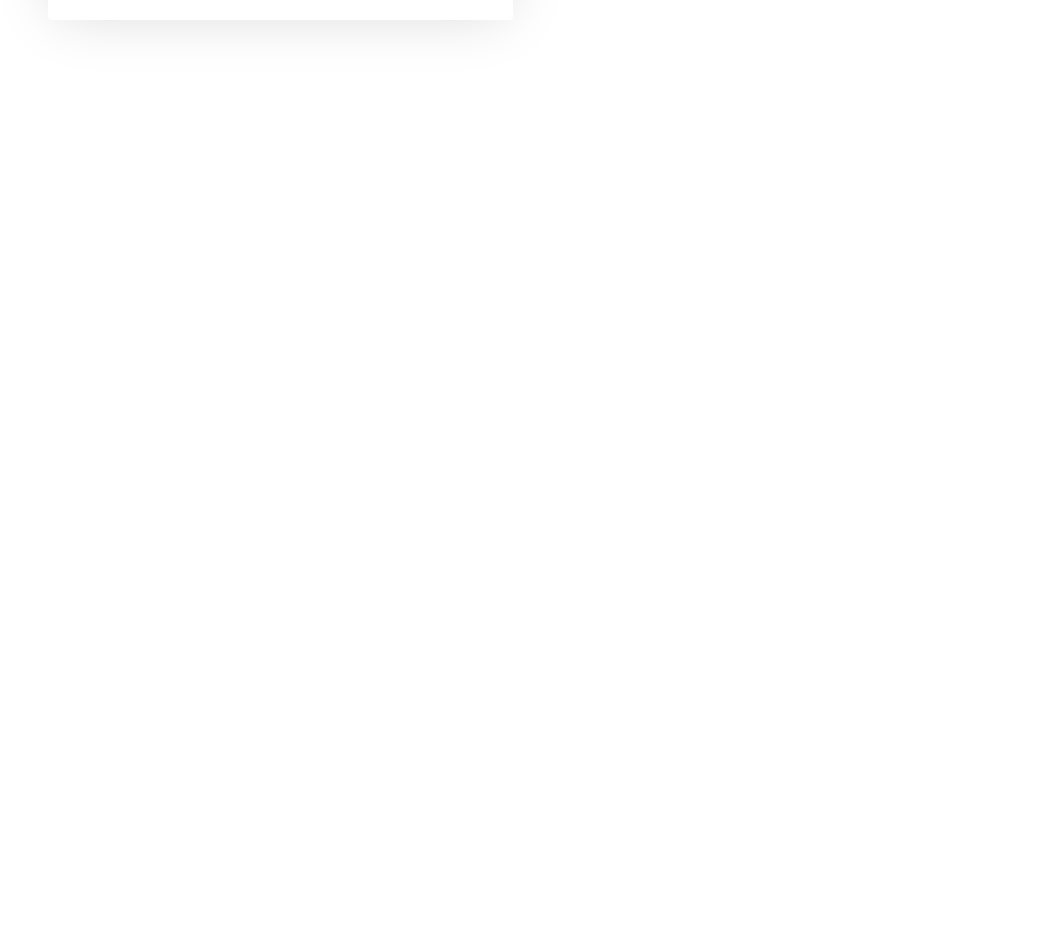
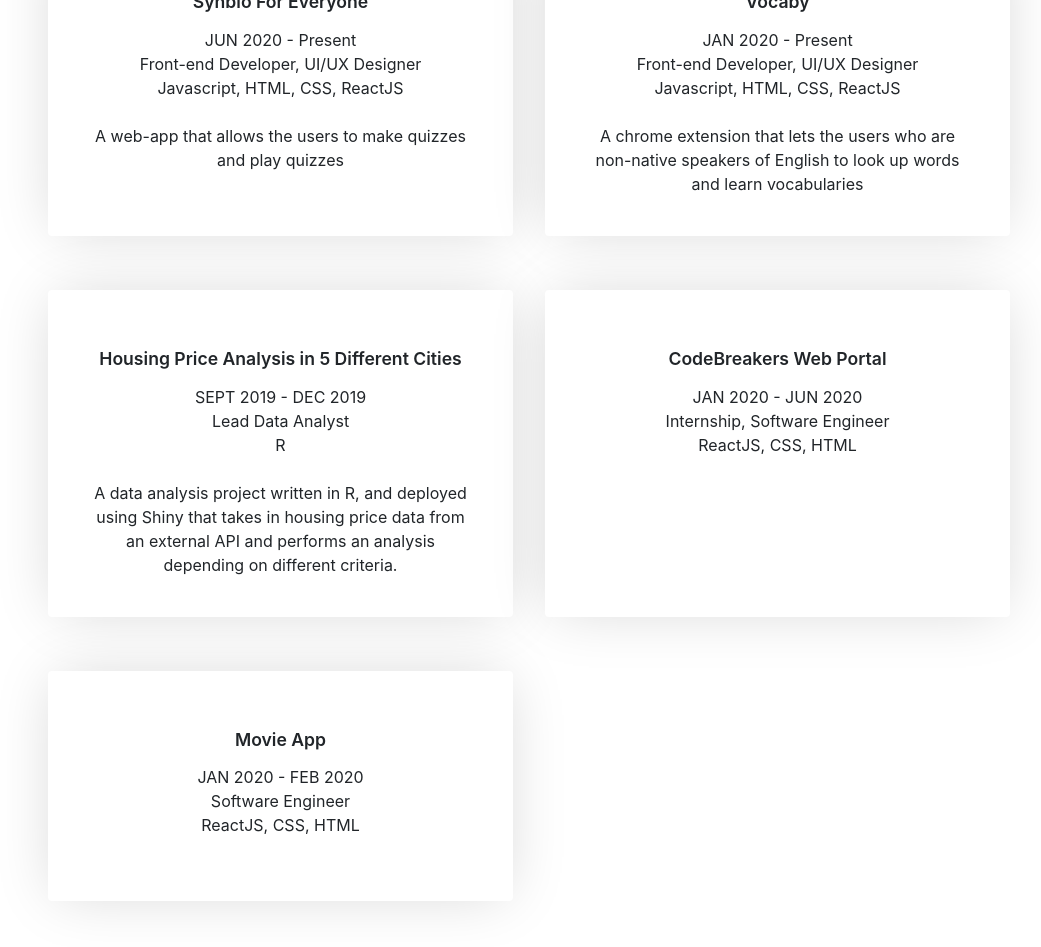
Before and after one commit to JinSon12/JinSon, a React (Create React App) app in the folder my-app/: page /Programming in a window 1280 px wide. Shown: the part 1340-2287 px from the top of the page, without its empty margins (239-1280 px from the left). Before the commit the page ends 1419 px from the top, so only its background shows below. Built offline with nearby package versions, Linux system fonts and the light colour scheme.

Commit message:
snap scroll, added more contents

```diff
--- a/my-app/src/data/projects.json
+++ b/my-app/src/data/projects.json
@@ -2,9 +2,11 @@
   {
     "name": "Covid-19 Information Website",
     "language": [
-      "Javascript",
       "HTML",
       "CSS"
+    ],
+    "role": [
+      "Front-end Developer"
     ],
     "date": "MAR 2020 - APR 2020",
     "descr": "A website that provides information about Covid 19 and the current status of the patient numbers in the US, and trends of the number of patients and deaths over 30 days. We used an external API, and fetch for getting the statistics from the data server"
@@ -17,6 +19,10 @@
       "CSS",
       "ReactJS"
     ],
+    "role": [
+      "Front-end Developer",
+      "UI/UX Designer"
+    ],
     "date": "APR 2020 - JUN 2020",
     "descr": "A web-app that allows the users to make quizzes and play quizzes"
   },
@@ -28,7 +34,62 @@
       "CSS",
       "ReactJS"
     ],
+    "role": [
+      "Front-end Developer",
+      "UI/UX Designer"
+    ],
     "date": "JUN 2020 - Present",
     "descr": "A web-app that allows the users to make quizzes and play quizzes"
+  },
+  {
+    "name": "Vocaby",
+    "language": [
+      "Javascript",
+      "HTML",
+      "CSS",
+      "ReactJS"
+    ],
+    "role": [
+      "Front-end Developer",
+      "UI/UX Designer"
+    ],
+    "date": "JAN 2020 - Present",
+    "descr": "A chrome extension that lets the users who are non-native speakers of English to look up words and learn vocabularies"
+  },
+  {
+    "name": "Housing Price Analysis in 5 Different Cities",
+    "language": [
+      "R"
+    ],
+    "role": [
+      "Lead Data Analyst"
+    ],
+    "date": "SEPT 2019 - DEC 2019",
+    "descr": "A data analysis project written in R, and deployed using Shiny that takes in housing price data from an external API and performs an analysis depending on different criteria."
+  },
+  {
+    "name": "CodeBreakers Web Portal",
+    "language": [
+      "ReactJS",
+      "CSS",
+      "HTML"
+    ],
+    "role": [
+      "Internship",
+      "Software Engineer"
+    ],
+    "date": "JAN 2020 - JUN 2020"
+  },
+  {
+    "name": "Movie App",
+    "language": [
+      "ReactJS",
+      "CSS",
+      "HTML"
+    ],
+    "role": [
+      "Software Engineer"
+    ],
+    "date": "JAN 2020 - FEB 2020"
   }
 ]
--- a/my-app/src/dev/Card.js
+++ b/my-app/src/dev/Card.js
@@ -4,6 +4,7 @@ import { ReactComponent as IconDetail } from "../icons/icon-detail.svg";
 import { ReactComponent as IconResp } from "../icons/responsibility.svg";
 import { ReactComponent as IconUser } from "../icons/user.svg";
 import { ReactComponent as IconCurious } from "../icons/curious.svg";
+import { string } from "prop-types";
 
 export default class Card extends Component {
   state = {
@@ -46,11 +47,29 @@ function DetailedCards(props) {
     if (props.ele.date) date = props.ele.date;
     return date;
   }
+
+  const role = () => {
+    let role = [];
+    if (props.ele.role)
+      role = props.ele.role.join(", ");
+    return role;
+  }
+
+  const language = () => {
+    let language = [];
+    if (props.ele.language)
+      language = props.ele.language.join(", ");
+    return language;
+  }
+
   return (
     <div className="card">
       <div>{renderImage()}</div>
       <div className={props.icon ? "card-title icon" : "card-title"}>{props.ele.name}</div>
       <div>{date()}</div>
+      <div>{role()}</div>
+      <div>{language()}</div>
+      <br />
       <div className="card-descr">{props.ele.descr}</div>
     </div>
   )
--- a/my-app/src/dev/Dev.js
+++ b/my-app/src/dev/Dev.js
@@ -3,7 +3,6 @@ import Card from './Card';
 
 import projects from '../data/projects';
 import detailIntro from "../data/introduction-detailIntro";
-console.log(projects);
 
 export default class Dev extends Component {
   state = {
--- a/my-app/src/main/Home.js
+++ b/my-app/src/main/Home.js
@@ -45,6 +45,13 @@ export default class Home extends Component {
 
 function Introduction() {
   const contents = (
+    <div className="section-container">
+      <div className="section first-sec">
+        <div className="title-1 slide-right">
+          Hi, my name is Jin, <br />
+          and I <span className="underline-highlight">love building things</span> <br />
+          that others <span className="underline-highlight">can benefit from</span>.
+        </div>
         <p className="slide-left">
           A little bit more about myself,
           I am currently studying Informatics at the University of Washington in Seattle. <br /><br />
@@ -53,14 +60,44 @@ function Introduction() {
         <br /> <br />
           Aside from building applications, I take pictures, I do UI/UX design and teach.
       </p>
+      </div>
+
+      <div className="section">
+        <div className="d-flex">
+          <div>
+          <p className="emphasis">I am a non-traditional developer in a way</p>
+          <p>
+            Before becoming interested in programming, my main area of focus was biology. Before that, it was psychology and before that it was English.
+            Besides being a student at Univeristy of Washington studying Informatics, I used to be an English to Korean translator/interpreter, English Teacher, and a Manager at a clinic.
+            You could go to my LinkedIn to see what I did for those positions!
+
+            Because I consider myself a late starter, I try to put 120% of my effort into programming, schoolwork and projects,
+            because they allow me to connect with others, share ideas, learn, and practice my skills more. They are all invaluable to me.
+        </p>
+        </div>
+
+        <div>
+          <p className="emphasis">
+            Why I continue building stuff?
+          </p>
+          <p>
+            Because it's fun. There are actually two more reasons.
+            One of the best moments while I am developing stuffs is the moment when I find a solution to a stuck problem after struggling for a while.
+            I just love that ah-ha moment!
+            Another reason why I continue doing what I do is the joy that I get from developing.
+            I believe that the point of developing these ideas and solutions is to empower people, and bring benefits to them.
+            I haven't create a program that millions of users use every day yet, but whenever I see the end result, massive satisfaction hits me!
+            On team-based environment, the feeling of accomplishment and the great vibe resulting from excellent team work and collaboration is what drives me as well.
+        </p>
+        </div>
+        </div>
+      </div>
+    </div >
   )
+
   return (
     <div className="home">
-      <div className="title-1 slide-right">
-        Hi, my name is Jin, <br />
-        and I love building things <br />
-        that bring goodness to others.
-      </div>
+
       {contents}
     </div>
   )
--- a/my-app/src/main/main.css
+++ b/my-app/src/main/main.css
@@ -1,9 +1,12 @@
 @import url(https://fonts.googleapis.com/css?family=Josefin+Sans:300,400);
 @import url('https://fonts.googleapis.com/css2?family=Raleway&display=swap');
 
+.base-container {
+  overflow-y: hidden;
+}
+
 .home {
   position: absolute;
-  top: 25%;
 }
 
 .aboutme {
@@ -88,7 +91,7 @@
   margin: 2rem 0 2rem 0;
   font-size: 2.2rem;
   font-weight: 700;
-  line-height: 2.5rem;
+  line-height: 2.8rem;
 
 }
 
@@ -190,6 +193,7 @@ ul, li {
   position: relative;
   overflow: hidden;
 }
+
 .underline:before {
   content: "";
   position: absolute;
@@ -204,6 +208,35 @@ ul, li {
 .underline:hover:before {
   visibility: visible;
   width: 100%;
+}
+
+.underline-highlight {
+  background-image: linear-gradient(120deg, #b3f1ff 0%, #ffd7dd 100%);
+  background-repeat: no-repeat;
+  background-size: 0 1.3em;
+  background-position: 0 0%;
+  /* transition: background-size 1s ease-in; */
+  -webkit-animation: underline-highlight 1s ease-in-out both;
+          animation: underline-highlight 1s ease-in-out both;
+
+}
+
+@-webkit-keyframes underline-highlight {
+  0% {
+    background-size: (0%);
+    background-size: (0%);
+  }
+  100% {
+    background-size: 100% 1.3em;
+  }
+}
+@keyframes underline-highlight {
+  0% {
+    background-size: (0%);
+  }
+  100% {
+    background-size: 100% 1.3em;
+  }
 }
 
 .slide-right {
@@ -257,3 +290,29 @@ ul, li {
             transform: translateX(0px);
   }
 }
+
+/* ============= Scroll Snap ============= */
+/* https://css-tricks.com/practical-css-scroll-snapping/ */
+.section-container {
+  display: flex;
+  flex-flow: column nowrap;
+  scroll-snap-type: mandatory;
+  scroll-snap-points-y: repeat(100%);
+  scroll-snap-type: y mandatory;
+  overflow-y: scroll;
+  /* size of the container */
+  height: 90vh;
+}
+
+.section {
+  scroll-snap-align: start;
+  scroll-snap-stop: always;
+  height: 90%;
+  flex: none;
+}
+
+.first-sec {
+  padding-top: 26vh;
+  padding-bottom: calc(90vh - 25vh);
+  margin: 15vw;
+}
```
Also changed, not shown: my-app/src/main/AboutMe.js (+8 -0 lines). Lines whose indentation alone changed are shown as unchanged.
